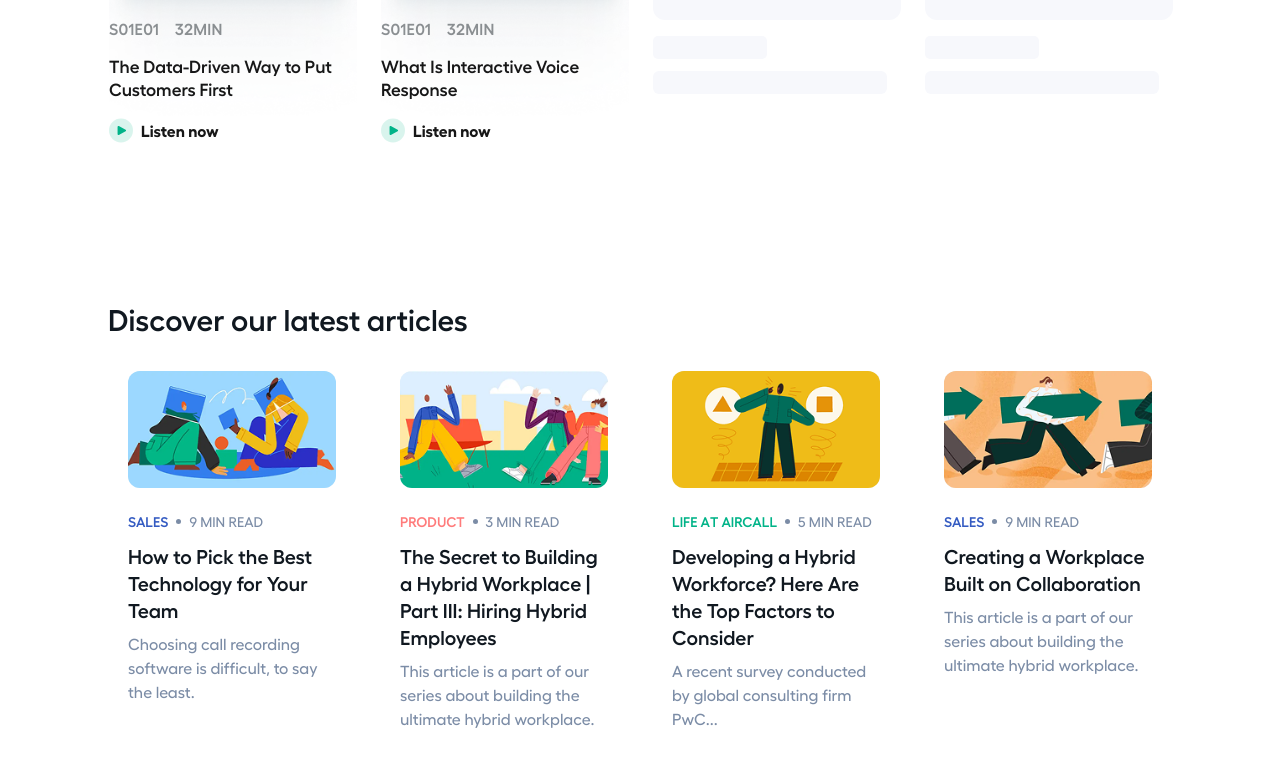
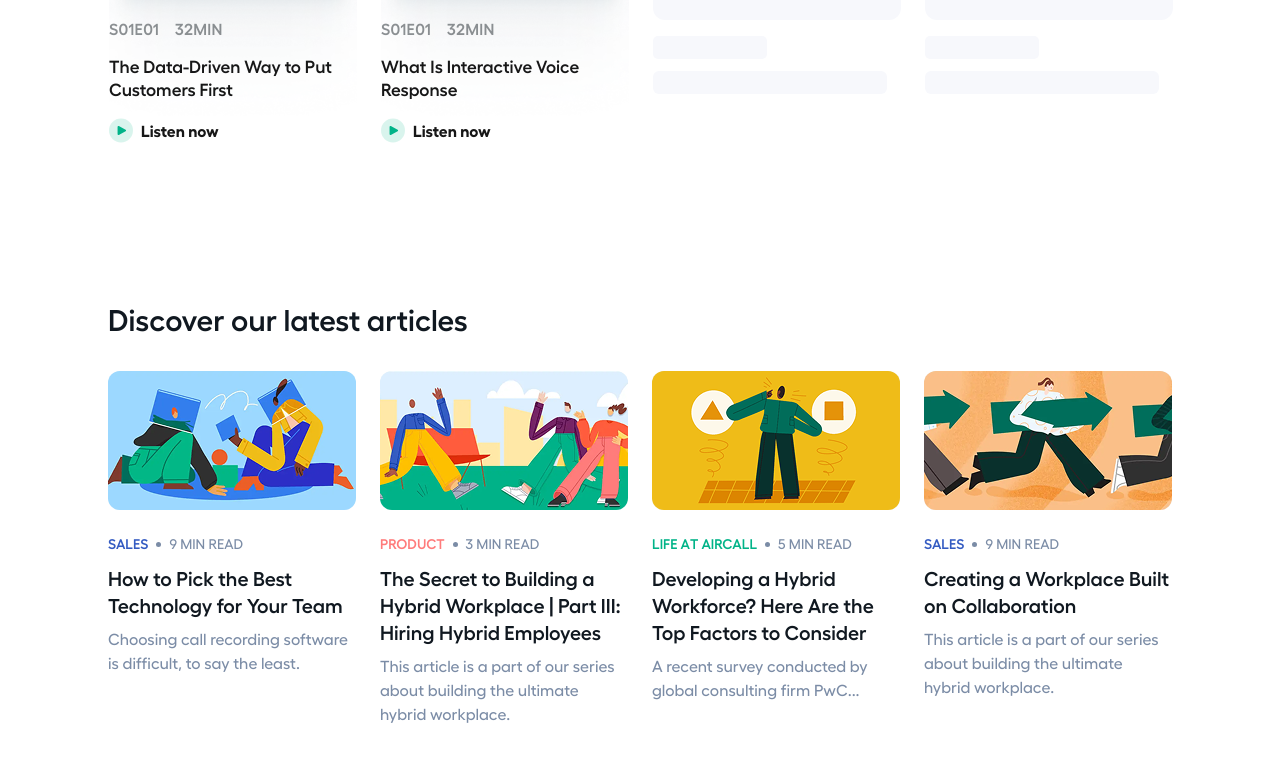
Before and after one commit to 01001101CK/aircall-podcast, a Next.js app: page / in a window 1280 px wide. Shown: the part 1202-1968 px from the top of the page. Built offline with nearby package versions, Linux system fonts and the light colour scheme.

Commit message:
remove padding

```diff
--- a/components/latest-blogs-section.module.css
+++ b/components/latest-blogs-section.module.css
@@ -22,7 +22,6 @@
 }
 
 .blogCard {
-  padding: 0 20px 20px 20px;
   display: flex;
   flex-direction: column;
   align-items: center;
```
